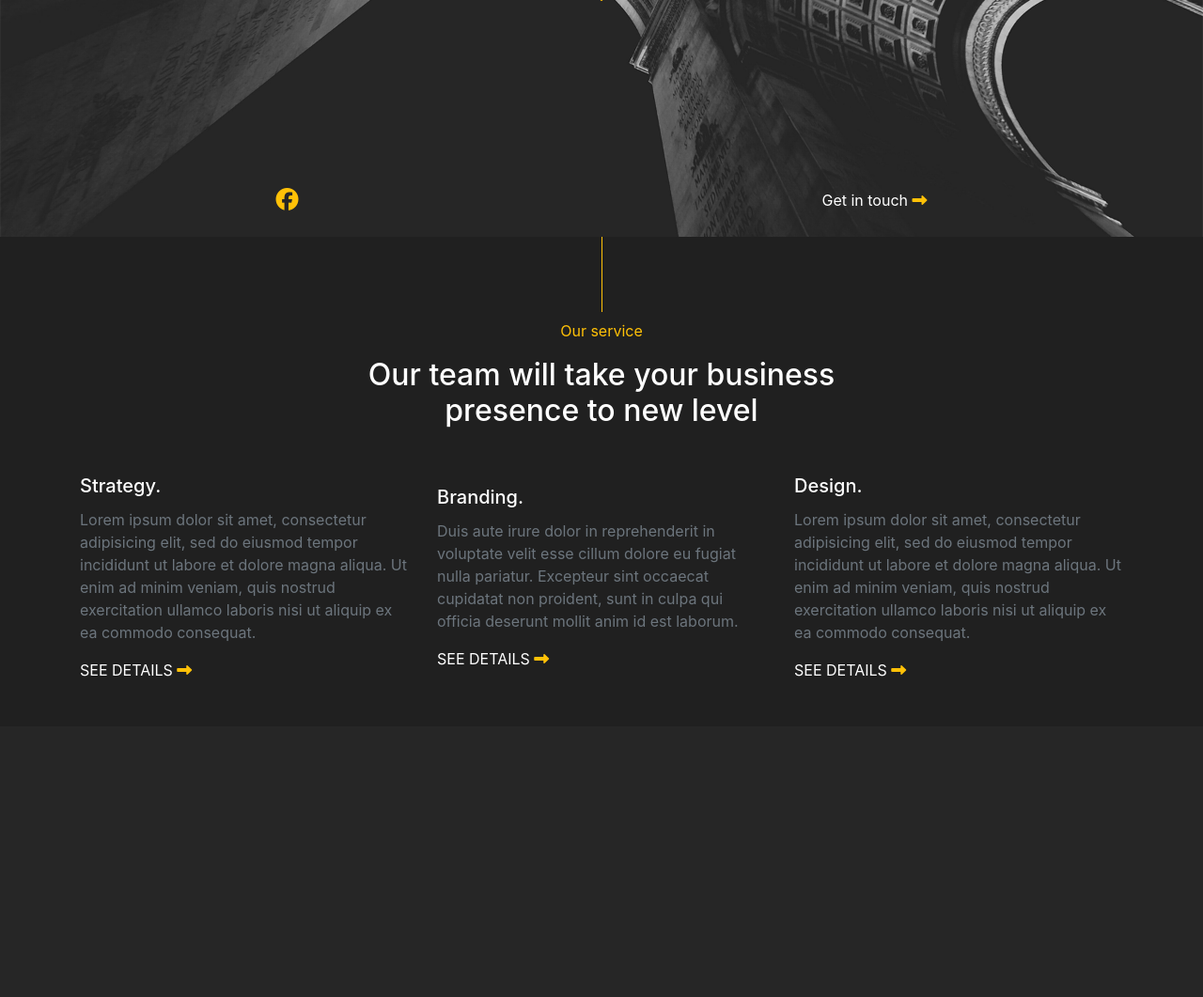
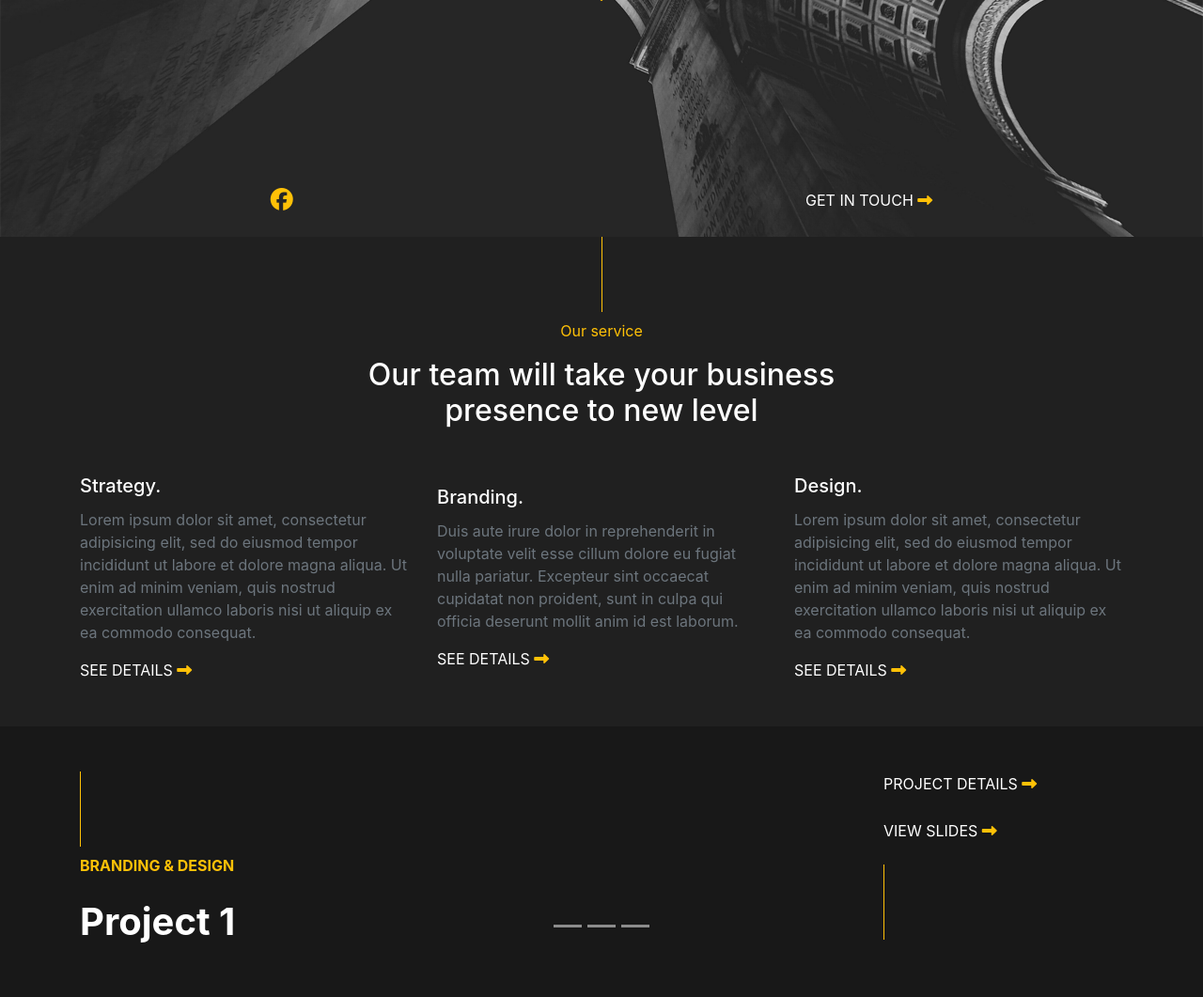
Before and after one commit to SolangeHarmoniePICARD/fusion, a PHP site: page / in a window 1280 px wide. Shown: the part 548-1609 px from the top of the page at 94% size. Before the commit the page ends 1268 px from the top, so only its background shows below. Run offline with PHP 8.4, Linux system fonts and the light colour scheme; some libraries are stand-ins or nearby versions.

Commit message:
Ajout de la troisième section et du carrousel.

```diff
--- a/index.html
+++ b/index.html
@@ -27,18 +27,18 @@
     </div>
     <div class="d-flex justify-content-around">
       <p class="h4 mb-4"><i class="fab fa-facebook text-warning"></i></p>
-      <p class="mb-4 text-white"><span class="align-middle">Get in touch <i class="fas fa-long-arrow-alt-right text-warning"></i></span></p>
+      <p class="mb-4 text-white"><span class="align-middle text-uppercase">Get in touch <i class="fas fa-long-arrow-alt-right text-warning"></i></span></p>
     </div>
   </section>
 
   <section class="container-fluid" id="first-row">
-    <div class="row justify-content-center">
-      <div class="bg-warning mb-2" id="vertical-line">
+    <div class="container">
+      <div class="row justify-content-center">
+        <div class="bg-warning mb-2" id="vertical-line">
+        </div>
+        <p class="col-12 text-center text-warning">Our service</p>
+        <p class="col-12 text-center text-white h2 mb-5">Our team will take your business<br>presence to new level</p>
       </div>
-      <p class="col-12 text-center text-warning">Our service</p>
-      <p class="col-12 text-center text-white h2 mb-5">Our team will take your business<br>presence to new level</p>
-    </div>
-    <div class="container">
       <div class="row flex-grow-1 justify-content-center align-items-center">
         <div class="col-4 card-block mb-5">
           <h5 class="card-title text-white">Strategy.</h5>
@@ -57,9 +57,55 @@
         </div>
         </div>
       </div>
-
   </section>
 
+  <section class="container-fluid" id="second-row">
+    <div class="container">
+      <div class="row">
+        <div class="col-3 mt-5 mb-5">
+          <div class="bg-warning mb-2" id="vertical-line"></div>
+          <p class="mb-4 text-warning text-uppercase font-weight-bold"> Branding & Design</p>
+          <p class="h1 text-white font-weight-bold">Project 1</p>
+        </div>
+        <div class="col-6  mt-5 mb-5">
+          <div class="bd-example">
+            <div id="carouselExampleCaptions" class="carousel slide" data-ride="carousel">
+              <div class="carousel-inner">
+                <div class="carousel-item">
+                  <img src="http://solangeharmoniepicard.fr/img/solange-harmonie-picard-005.jpg" class="d-block w-100" alt="...">
+                  <div class="carousel-caption d-none d-md-block">
+                  </div>
+                </div>
+                <div class="carousel-item">
+                  <img src="http://solangeharmoniepicard.fr/img/D9HYEKAWwAEehZG.jpg" class="d-block w-100" alt="...">
+                  <div class="carousel-caption d-none d-md-block">
+                  </div>
+                </div>
+                <div class="carousel-item">
+                  <img src="http://solangeharmoniepicard.fr/img/Dro3uftWsAUsEll.jpg" class="d-block w-100" alt="...">
+                  <div class="carousel-caption d-none d-md-block">
+                  </div>
+                </div>
+              </div>
+            </div>
+          </div>
+          <div class="mt-5">
+            <ol class="carousel-indicators">
+              <li data-target="#carouselExampleCaptions" data-slide-to="0"></li>
+              <li data-target="#carouselExampleCaptions" data-slide-to="1"></li>
+              <li data-target="#carouselExampleCaptions" data-slide-to="2"></li>
+            </ol>
+          </div>
+        </div>
+
+        <div class="col-3 mt-5 mb-5">
+          <p class="mb-4 text-white"><span class="align-middle text-uppercase">Project details <i class="fas fa-long-arrow-alt-right text-warning"></i></span></p>
+          <p class="mb-4 text-white"><span class="align-middle text-uppercase">View slides <i class="fas fa-long-arrow-alt-right text-warning"></i></span></p>
+          <div class="bg-warning mb-2" id="vertical-line"></div>
+        </div>
+      </div>
+    </div>
+  </section>
 
   <!-- Fontawesome -->
   <script src="https://kit.fontawesome.com/6fee70888d.js"></script>
--- a/style.css
+++ b/style.css
@@ -6,11 +6,15 @@
   background-size: cover;
 }
 
+#vertical-line{
+  height: 80px;
+  width: 1px;
+}
+
 #first-row {
   background-color: #202020;
 }
 
-#vertical-line{
-  height: 80px;
-  width: 1px;
+#second-row {
+  background-color: #181818;
 }
```
